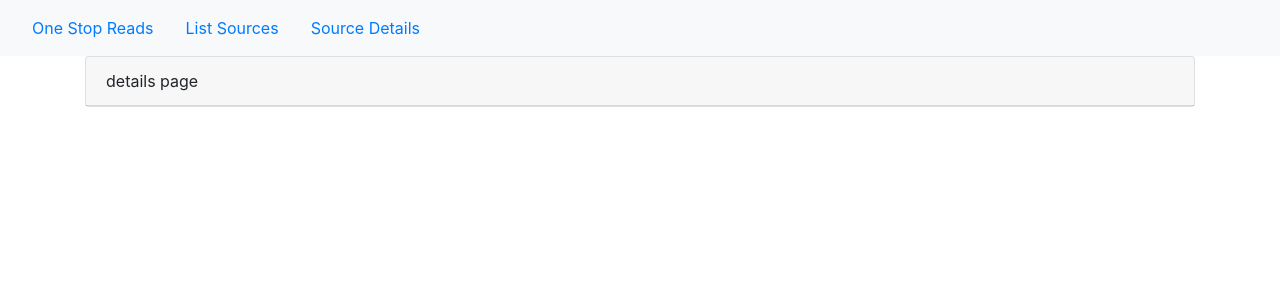
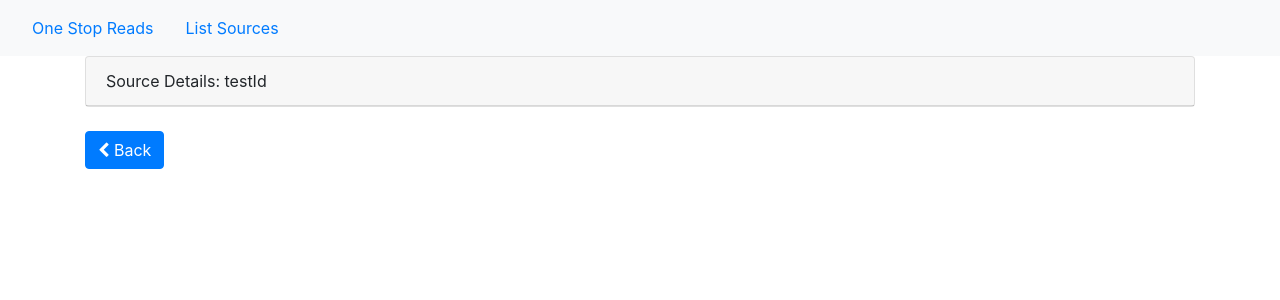
Before and after one commit to rohitnair987/OneStopReadsV2, an Angular app: page /sources/testId in a window 1280 px wide. Shown: the top 300 px of the page. Built offline with nearby package versions, Linux system fonts and the light colour scheme; no server answers.

Commit message:
Link from list to details; details completed with source name from route.

```diff
--- a/api/source/sampleSources.json
+++ b/api/source/sampleSources.json
@@ -3,7 +3,7 @@
         "name": "bbc",
         "url": "bbc.com",
         "price": 32,
-        "imgUrl": "https://pbs.twimg.com/profile_images/991395737329176576/9q7_JzFa_400x400.jpg"
+        "imgUrl": "https://i0.wp.com/dbfgame.net/wp-content/uploads/2017/12/vegeta-black.jpg?resize=1000%2C620"
     },
     {
         "name": "nyt",
--- a/src/app/app.component.html
+++ b/src/app/app.component.html
@@ -2,7 +2,6 @@
   <ul class='nav nav-pills'>
     <li><a class='nav-link' [routerLink]="['/']">{{title}}</a></li>
     <li><a class='nav-link' [routerLink]="['/sources']">List Sources</a></li>
-    <li><a class='nav-link' [routerLink]="['/sources/testId']">Source Details</a></li>
   </ul>
 </nav>
 
--- a/src/app/source/details/details.component.html
+++ b/src/app/source/details/details.component.html
@@ -1,5 +1,31 @@
 <div class='card'>
   <div class='card-header'>
-    <span>details page</span>
+    <span>{{ pageTitle }} </span>
   </div>
 </div>
+
+  <br />
+
+<div class='table-responsive'>
+  <table class='table' *ngIf='source'>
+    <tr>
+      <th>Name</th>
+      <td>{{ source.name }}</td>
+    </tr>
+    <tr>
+      <th>Url</th>
+      <td>{{ source.url }}</td>
+    </tr>
+    <tr>
+      <th>Price</th>
+      <td>{{ source.price | currency }}</td>
+    </tr>
+  </table>
+</div>
+
+<div>
+  <button class='btn btn-primary'
+    (click)='onBack()'>
+    <i class='fa fa-chevron-left'></i> Back
+  </button>
+</div>
--- a/src/app/source/details/details.component.ts
+++ b/src/app/source/details/details.component.ts
@@ -1,4 +1,8 @@
 import { Component, OnInit } from '@angular/core';
+import { ActivatedRoute, Router } from '@angular/router';
+
+import { ISource } from 'src/models/source';
+import { SourceService } from '../source.service';
 
 @Component({
   templateUrl: './details.component.html',
@@ -6,9 +10,33 @@ import { Component, OnInit } from '@angular/core';
 })
 export class DetailsComponent implements OnInit {
 
-  constructor() { }
+  pageTitle: string = 'Source Details';
+  source: ISource;
+  errorMsg: string;
+
+  constructor(private route: ActivatedRoute,
+    private sourceService: SourceService,
+    private router: Router) { }
 
   ngOnInit() {
+
+    // The '+' converts string to number
+    //let id = +this.route.snapshot.paramMap.get('id');
+    let id = this.route.snapshot.paramMap.get('id');
+
+    this.pageTitle += `: ${id}`;
+
+    // Create a getSource(id) on the api side once mongodb's set up
+    this.sourceService.getSources()
+      .subscribe(
+        sources => this.source = sources[0],
+        error => this.errorMsg = <any>error // <-- failure
+      );
+  }
+
+  onBack(): void {
+    // Navigate to source list.
+    this.router.navigate(['/sources']);
   }
 
 }
--- a/src/app/source/list/list.component.html
+++ b/src/app/source/list/list.component.html
@@ -29,7 +29,11 @@
               [style.width.px]='imgWidth'
               [style.height.px]='imgHeight' >
         </td>
-        <td>{{ source.name }}</td>
+        <td>
+          <a [routerLink]="['/sources', source.name]">
+            {{ source.name }}
+          </a>
+        </td>
         <td>{{ source.url }}</td>
         <td>{{ source.price | currency }}</td>
       </tr>
--- a/src/app/source/source.module.ts
+++ b/src/app/source/source.module.ts
@@ -3,11 +3,13 @@ import { CommonModule } from '@angular/common';
 import { FormsModule } from '@angular/forms';
 import { ListComponent } from './list/list.component';
 import { DetailsComponent } from './details/details.component';
+import { RouterModule } from '@angular/router';
 
 @NgModule({
   imports: [
     CommonModule,
-    FormsModule
+    FormsModule,
+    RouterModule
   ],
   declarations: [ListComponent, DetailsComponent],
   exports: [ListComponent]
```
Also changed, not shown: 1 other file (tests, documents, lock files or other folders).
